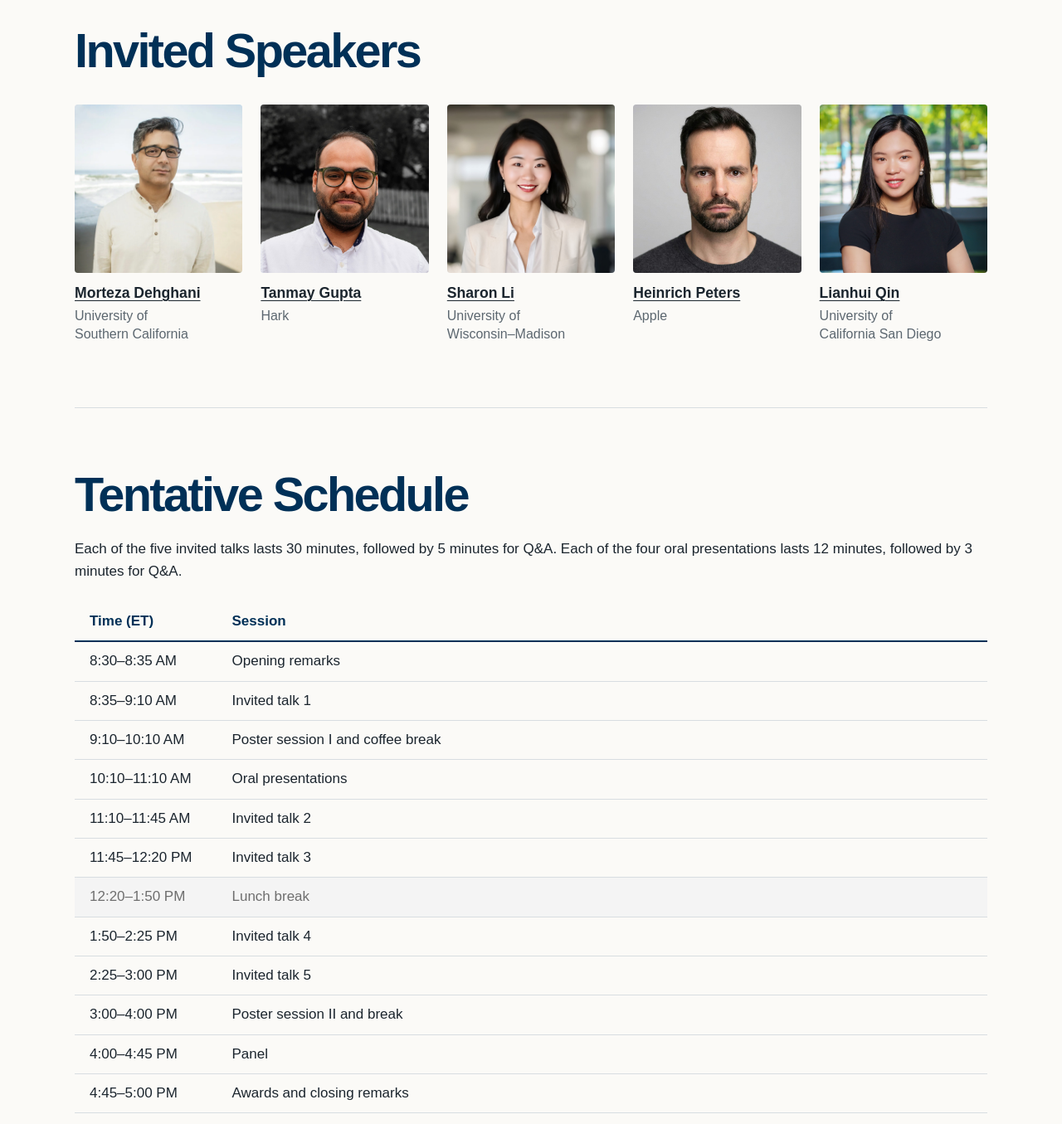
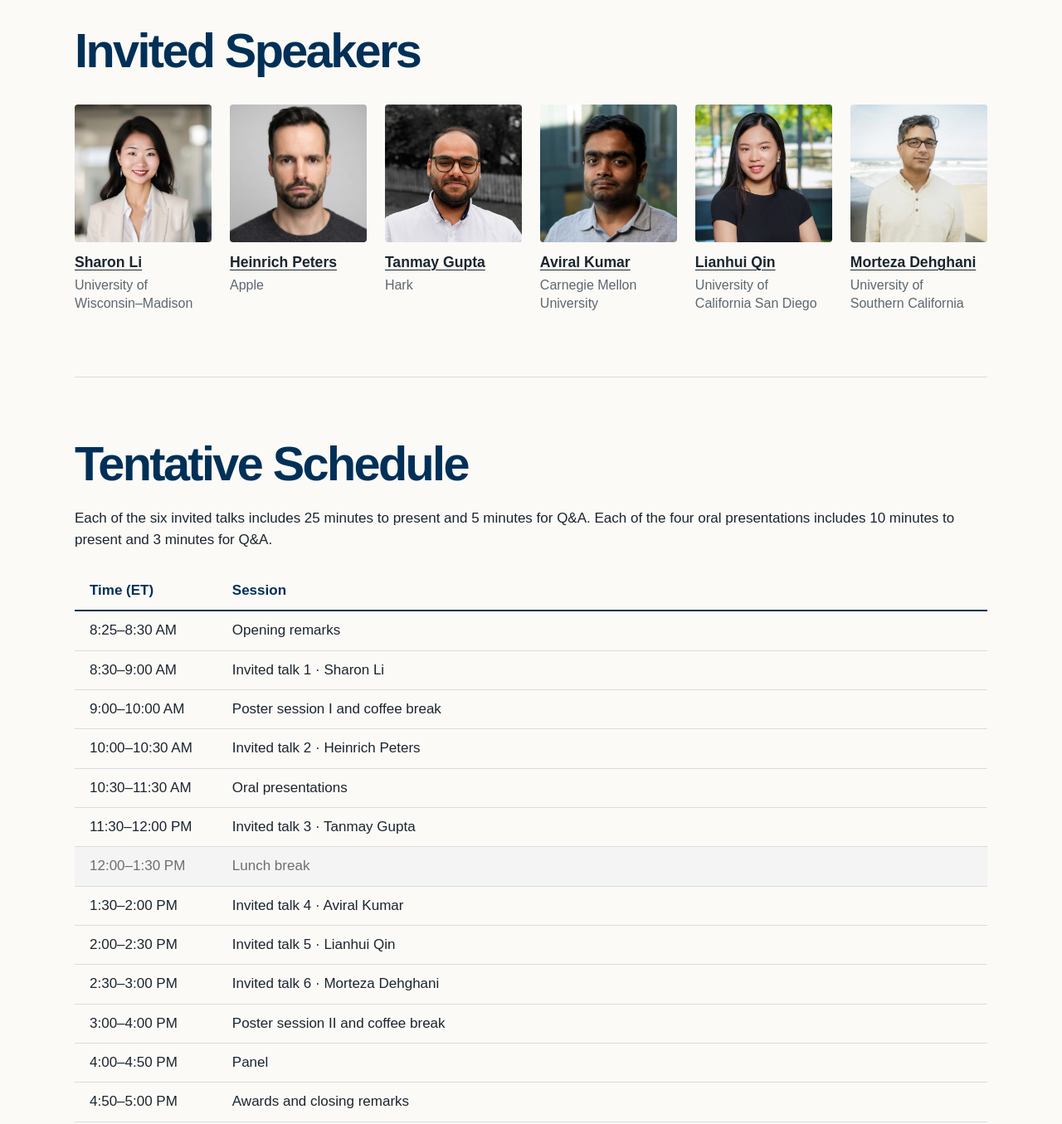
Before and after one commit to eval-interactive-agents-workshop/eval-interactive-agents-workshop.github.io, a plain HTML site: page index.html in a window 1280 px wide. Shown: the part 1700-3055 px from the top of the page at 83% size. Drawn offline with Linux system fonts and the light colour scheme.

Commit message:
Publish six invited speakers in program order and update the tentative schedule

```diff
--- a/index.html
+++ b/index.html
@@ -6,7 +6,7 @@
     <meta name="description" content="NeurIPS 2026 Workshop on Evaluation of Interactive Agents in Atlanta, Georgia.">
     <title>Evaluation of Interactive Agents @ NeurIPS 2026</title>
     <link rel="icon" href="favicon.ico" type="image/x-icon">
-    <link rel="stylesheet" href="styles.css?v=20261108-4">
+    <link rel="stylesheet" href="styles.css?v=20261115-1">
     <script src="script.js" defer></script>
   </head>
   <body>
@@ -66,18 +66,8 @@
 
       <section class="section" id="speakers">
         <h2>Invited Speakers</h2>
-        <!-- Alphabetical by last name; portrait sources are in assets/speakers/README.md. -->
+        <!-- In program order; portrait sources are in assets/speakers/README.md. -->
         <div class="speakers-grid">
-          <article>
-            <img src="assets/speakers/morteza-dehghani.png" alt="Morteza Dehghani" width="450" height="450" loading="lazy" decoding="async">
-            <h3><a href="https://dornsife.usc.edu/ccls/morteza-dehghani/">Morteza Dehghani</a></h3>
-            <p>University of Southern California</p>
-          </article>
-          <article>
-            <img src="assets/speakers/tanmay-gupta.jpg" alt="Tanmay Gupta" width="2533" height="3433" loading="lazy" decoding="async">
-            <h3><a href="https://tanmaygupta.info/">Tanmay Gupta</a></h3>
-            <p>Hark</p>
-          </article>
           <article>
             <img src="assets/speakers/sharon-li.jpg" alt="Sharon Li" width="3568" height="3827" loading="lazy" decoding="async">
             <h3><a href="https://pages.cs.wisc.edu/~sharonli/">Sharon Li</a></h3>
@@ -89,16 +79,31 @@
             <p>Apple</p>
           </article>
           <article>
+            <img src="assets/speakers/tanmay-gupta.jpg" alt="Tanmay Gupta" width="2533" height="3433" loading="lazy" decoding="async">
+            <h3><a href="https://tanmaygupta.info/">Tanmay Gupta</a></h3>
+            <p>Hark</p>
+          </article>
+          <article>
+            <img src="assets/speakers/aviral-kumar.jpg" alt="Aviral Kumar" width="514" height="720" loading="lazy" decoding="async">
+            <h3><a href="https://aviralkumar2907.github.io/">Aviral Kumar</a></h3>
+            <p>Carnegie Mellon University</p>
+          </article>
+          <article>
             <img src="assets/speakers/lianhui-qin.jpg" alt="Lianhui Qin" width="1147" height="1220" loading="lazy" decoding="async">
             <h3><a href="https://lianhui.ucsd.edu/">Lianhui Qin</a></h3>
             <p>University of California San Diego</p>
+          </article>
+          <article>
+            <img src="assets/speakers/morteza-dehghani.png" alt="Morteza Dehghani" width="450" height="450" loading="lazy" decoding="async">
+            <h3><a href="https://dornsife.usc.edu/ccls/morteza-dehghani/">Morteza Dehghani</a></h3>
+            <p>University of Southern California</p>
           </article>
         </div>
       </section>
 
       <section class="section" id="schedule">
         <h2 id="schedule-title">Tentative Schedule</h2>
-        <p class="schedule-formats" id="schedule-formats">Each of the five invited talks lasts 30 minutes, followed by 5 minutes for Q&amp;A. Each of the four oral presentations lasts 12 minutes, followed by 3 minutes for Q&amp;A.</p>
+        <p class="schedule-formats" id="schedule-formats">Each of the six invited talks includes 25 minutes to present and 5 minutes for Q&amp;A. Each of the four oral presentations includes 10 minutes to present and 3 minutes for Q&amp;A.</p>
         <table class="schedule-table" aria-labelledby="schedule-title" aria-describedby="schedule-formats">
           <thead>
             <tr>
@@ -108,51 +113,55 @@
           </thead>
           <tbody>
             <tr>
-              <td>8:30–8:35 AM</td>
+              <td>8:25–8:30 AM</td>
               <td>Opening remarks</td>
             </tr>
             <tr>
-              <td>8:35–9:10 AM</td>
-              <td>Invited talk 1</td>
+              <td>8:30–9:00 AM</td>
+              <td>Invited talk 1 · Sharon Li</td>
             </tr>
             <tr>
-              <td>9:10–10:10 AM</td>
+              <td>9:00–10:00 AM</td>
               <td>Poster session I and coffee break</td>
             </tr>
             <tr>
-              <td>10:10–11:10 AM</td>
+              <td>10:00–10:30 AM</td>
+              <td>Invited talk 2 · Heinrich Peters</td>
+            </tr>
+            <tr>
+              <td>10:30–11:30 AM</td>
               <td>Oral presentations</td>
             </tr>
             <tr>
-              <td>11:10–11:45 AM</td>
-              <td>Invited talk 2</td>
-            </tr>
-            <tr>
-              <td>11:45–12:20 PM</td>
-              <td>Invited talk 3</td>
+              <td>11:30–12:00 PM</td>
+              <td>Invited talk 3 · Tanmay Gupta</td>
             </tr>
             <tr class="lunch-break">
-              <td>12:20–1:50 PM</td>
+              <td>12:00–1:30 PM</td>
               <td>Lunch break</td>
             </tr>
             <tr>
-              <td>1:50–2:25 PM</td>
-              <td>Invited talk 4</td>
+              <td>1:30–2:00 PM</td>
+              <td>Invited talk 4 · Aviral Kumar</td>
             </tr>
             <tr>
-              <td>2:25–3:00 PM</td>
-              <td>Invited talk 5</td>
+              <td>2:00–2:30 PM</td>
+              <td>Invited talk 5 · Lianhui Qin</td>
+            </tr>
+            <tr>
+              <td>2:30–3:00 PM</td>
+              <td>Invited talk 6 · Morteza Dehghani</td>
             </tr>
             <tr>
               <td>3:00–4:00 PM</td>
-              <td>Poster session II and break</td>
+              <td>Poster session II and coffee break</td>
             </tr>
             <tr>
-              <td>4:00–4:45 PM</td>
+              <td>4:00–4:50 PM</td>
               <td>Panel</td>
             </tr>
             <tr>
-              <td>4:45–5:00 PM</td>
+              <td>4:50–5:00 PM</td>
               <td>Awards and closing remarks</td>
             </tr>
           </tbody>
--- a/styles.css
+++ b/styles.css
@@ -259,8 +259,8 @@ h2 {
 .speakers-grid {
   display: grid;
   grid-auto-flow: column;
-  grid-auto-columns: minmax(9.5rem, 1fr);
-  gap: 22px;
+  grid-auto-columns: minmax(8.5rem, 1fr);
+  gap: clamp(14px, 1.7vw, 22px);
   overflow-x: auto;
 }
 
```
Also changed, not shown: assets/speakers/aviral-kumar.jpg (added), 1 other file.
